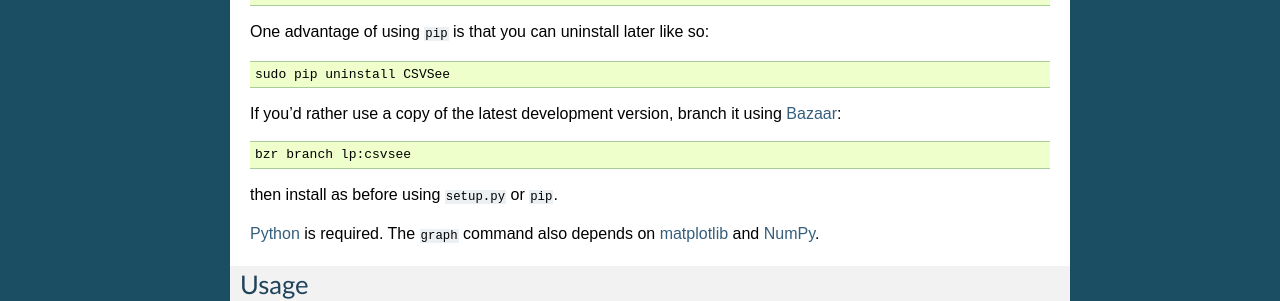
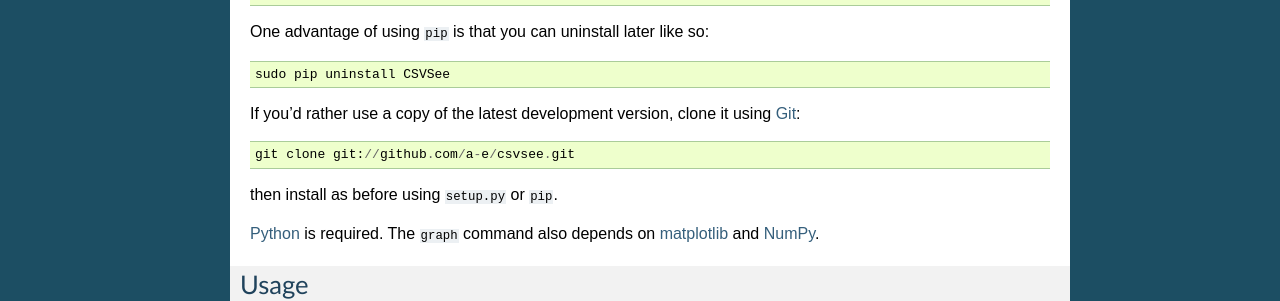
Before and after one commit to a-e/csvsee, a Sphinx documentation site: the page built from docs/index.rst, in a window 1280 px wide. Shown: the part 834-1135 px from the top of the page. Built offline with Sphinx 7.4.7, drawn with Linux system fonts in a browser that asks for light colours.

Commit message:
Git, not Bazaar

```diff
--- a/docs/index.rst
+++ b/docs/index.rst
@@ -58,10 +58,10 @@ One advantage of using ``pip`` is that you can uninstall later like so::
 
     sudo pip uninstall CSVSee
 
-If you'd rather use a copy of the latest development version, branch it using
-Bazaar_::
+If you'd rather use a copy of the latest development version, clone it using
+Git_::
 
-    bzr branch lp:csvsee
+    git clone git://github.com/a-e/csvsee.git
 
 then install as before using ``setup.py`` or ``pip``.
 
@@ -69,7 +69,7 @@ Python_ is required. The ``graph`` command also depends on matplotlib_ and
 NumPy_.
 
 .. _downloads page: https://launchpad.net/csvsee/+download
-.. _Bazaar: http://bazaar.canonical.com/
+.. _Git: http://git-scm.com/
 .. _pip: http://pypi.python.org/pypi/pip
 .. _Python: http://python.org/download/
 .. _matplotlib: http://sourceforge.net/projects/matplotlib/files/matplotlib/matplotlib-0.99.1/
```
